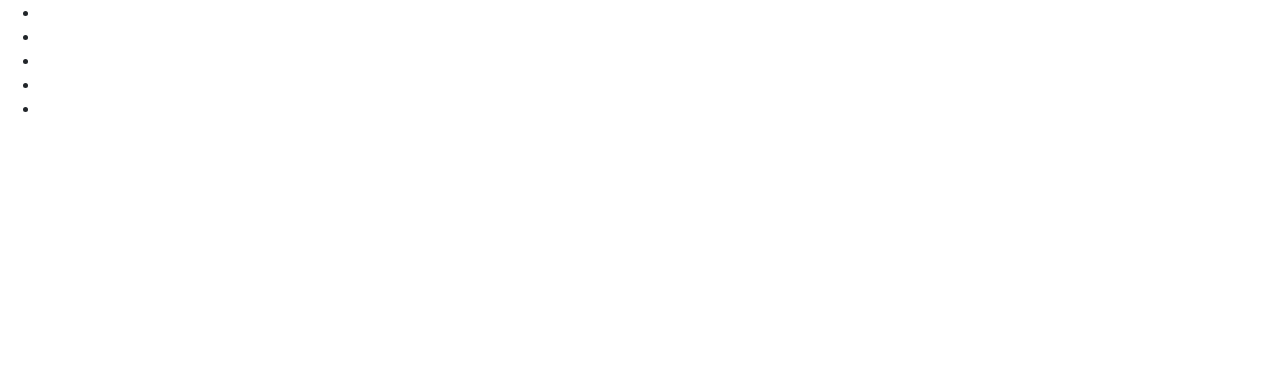
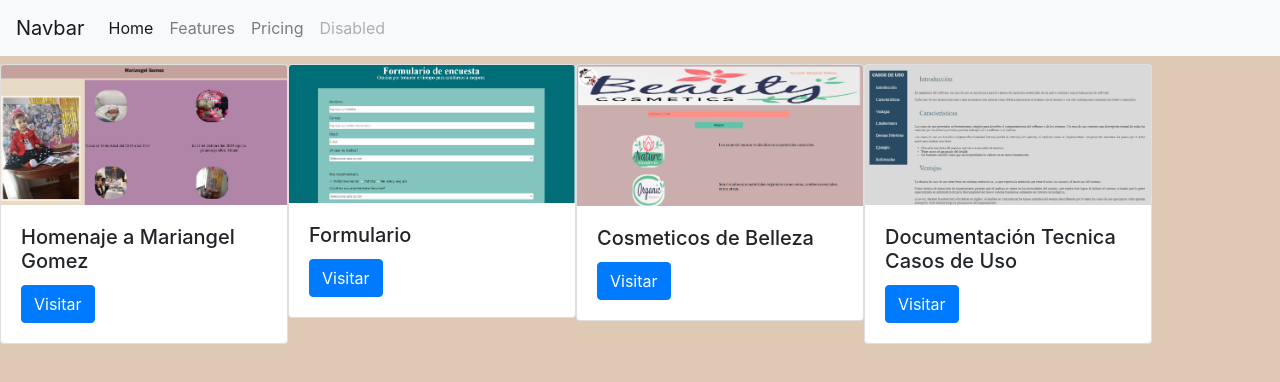
Before and after one commit to yesikagomez/Portafolio, a plain HTML site: page index.html in a window 1280 px wide. Drawn offline with nearby package versions, Linux system fonts and the light colour scheme.

Commit message:
Creando Css y usando boostrap

```diff
--- /dev/null
+++ b/Css/style.css
@@ -0,0 +1,15 @@
+body {
+    background-color: #ddc9b4;
+}
+
+header #navbar {
+    background-color: #bcac9b;
+}
+
+main #welcome-section {
+    background-color: #c17c74;
+}
+
+main #projects {
+    display: flex;
+}
--- a/index.html
+++ b/index.html
@@ -4,18 +4,32 @@
     <meta charset="UTF-8">
     <meta name="viewport" content="width=device-width, initial-scale=1.0">
     <link rel="stylesheet" href="https://stackpath.bootstrapcdn.com/bootstrap/4.5.0/css/bootstrap.min.css" integrity="sha384-9aIt2nRpC12Uk9gS9baDl411NQApFmC26EwAOH8WgZl5MYYxFfc+NcPb1dKGj7Sk" crossorigin="anonymous">
+    <link rel="stylesheet" href="Css/style.css">
     <title>Portaolio</title>
 </head>
 <header>
-    <nav>
-        <ul>
-            <li><a href=""></a></li>
-            <li><a href=""></a></li>
-            <li><a href=""></a></li>
-            <li><a href=""></a></li>
-            <li><a href=""></a></li>
-        </ul>
-    </nav>
+    <nav class="navbar navbar-expand-lg navbar-light bg-light" id="navbar">
+        <a class="navbar-brand" href="#">Navbar</a>
+        <button class="navbar-toggler" type="button" data-toggle="collapse" data-target="#navbarNav" aria-controls="navbarNav" aria-expanded="false" aria-label="Toggle navigation">
+          <span class="navbar-toggler-icon"></span>
+        </button>
+        <div class="collapse navbar-collapse" id="navbarNav">
+          <ul class="navbar-nav">
+            <li class="nav-item active">
+              <a class="nav-link" href="#">Home <span class="sr-only">(current)</span></a>
+            </li>
+            <li class="nav-item">
+              <a class="nav-link" href="#">Features</a>
+            </li>
+            <li class="nav-item">
+              <a class="nav-link" href="#">Pricing</a>
+            </li>
+            <li class="nav-item">
+              <a class="nav-link disabled" href="#" tabindex="-1" aria-disabled="true">Disabled</a>
+            </li>
+          </ul>
+        </div>
+      </nav>
 </header>
 <body>
     <main>
@@ -24,25 +38,48 @@
         </section>
         <section id="projects">
             <article class="project-tile">
-                <img src="" alt="">
-                <a href=""></a>
+                <div class="card" style="width: 18rem;">
+                    <img src="Imagenes/PaginaHomenaje.png" class="card-img-top" alt="...">
+                    <div class="card-body">
+                      <h5 class="card-title">Homenaje a Mariangel Gomez</h5>
+                      <a href="https://yesikagomez.github.io/PaginaHomenaje/" class="btn btn-primary">Visitar</a>
+                    </div>
+                  </div>
             </article>
             <article class="project-tile">
-                <img src="" alt="">
-                <a href=""></a>
+                <div class="card" style="width: 18rem;">
+                    <img src="Imagenes/Formulario.png" class="card-img-top" alt="...">
+                    <div class="card-body">
+                      <h5 class="card-title">Formulario</h5>
+                      <a href="https://yesikagomez.github.io/Formulario/" class="btn btn-primary">Visitar</a>
+                    </div>
+                  </div>
             </article>
             <article class="project-tile">
-                <img src="" alt="">
-                <a href=""></a>
+                <div class="card" style="width: 18rem;">
+                    <img src="Imagenes/Producto.png" class="card-img-top" alt="...">
+                    <div class="card-body">
+                      <h5 class="card-title">Cosmeticos de Belleza</h5>
+                      <a href="https://yesikagomez.github.io/Producto/" class="btn btn-primary">Visitar</a>
+                    </div>
+                  </div>
             </article>
             <article class="project-tile">
-                <img src="" alt="">
-                <a href=""></a>
+                <div class="card" style="width: 18rem;">
+                    <img src="Imagenes/DocumentacionTecnica.png" class="card-img-top" alt="...">
+                    <div class="card-body">
+                      <h5 class="card-title">Documentación Tecnica Casos de Uso</h5>
+                      <a href="https://yesikagomez.github.io/DocumentacionTecnica/" class="btn btn-primary">Visitar</a>
+                    </div>
+                  </div>
             </article>
         </section>
         <section>
             <a id="profile-link" href=""></a>
         </section>
     </main>
+    <script src="https://code.jquery.com/jquery-3.5.1.slim.min.js" integrity="sha384-DfXdz2htPH0lsSSs5nCTpuj/zy4C+OGpamoFVy38MVBnE+IbbVYUew+OrCXaRkfj" crossorigin="anonymous"></script>
+<script src="https://cdn.jsdelivr.net/npm/popper.js@1.16.0/dist/umd/popper.min.js" integrity="sha384-Q6E9RHvbIyZFJoft+2mJbHaEWldlvI9IOYy5n3zV9zzTtmI3UksdQRVvoxMfooAo" crossorigin="anonymous"></script>
+<script src="https://stackpath.bootstrapcdn.com/bootstrap/4.5.0/js/bootstrap.min.js" integrity="sha384-OgVRvuATP1z7JjHLkuOU7Xw704+h835Lr+6QL9UvYjZE3Ipu6Tp75j7Bh/kR0JKI" crossorigin="anonymous"></script>
 </body>
 </html>
```
